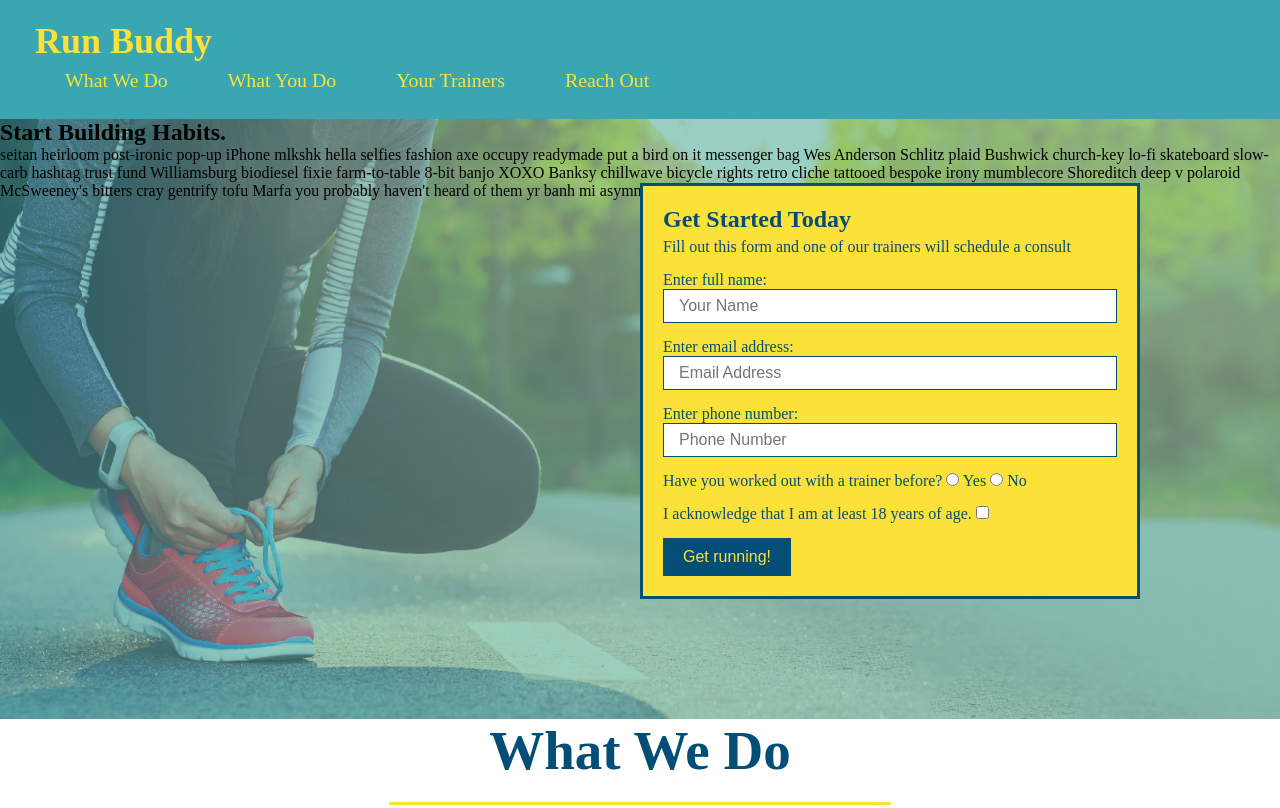
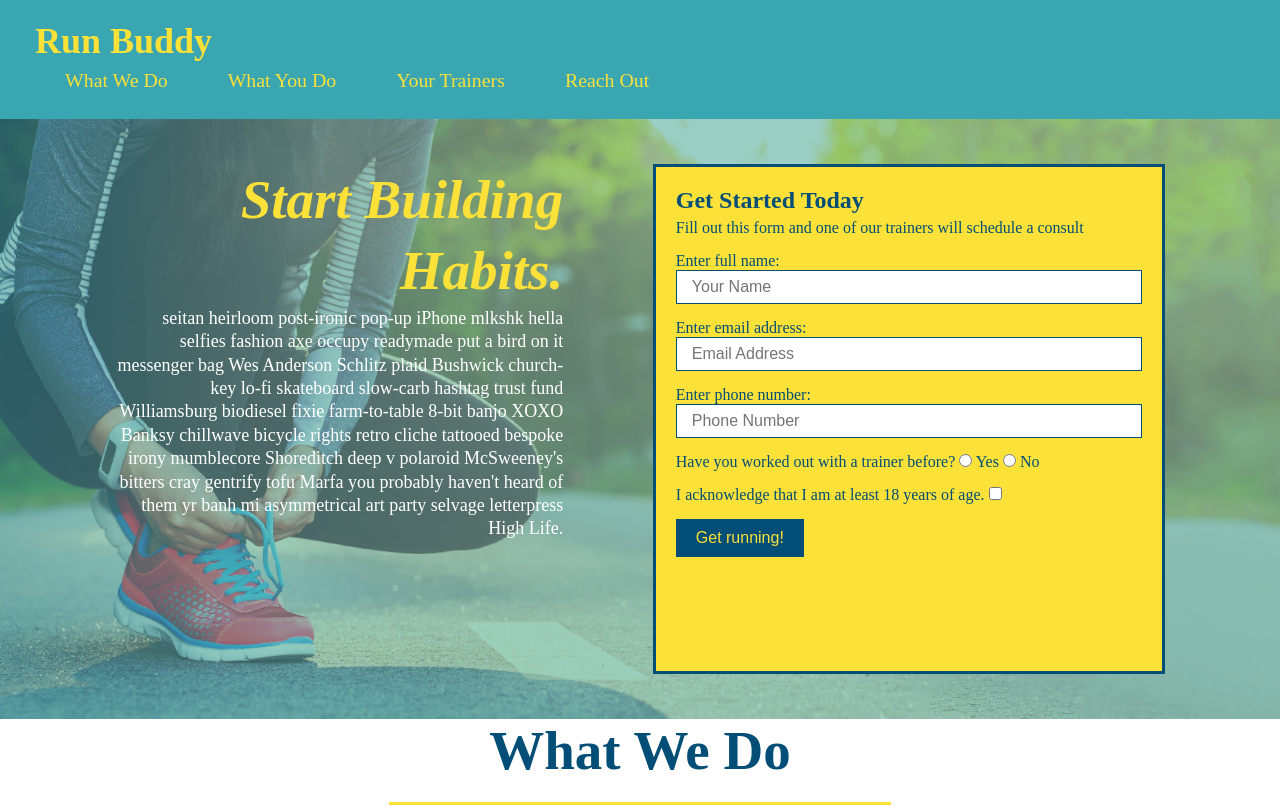
Before and after one commit to vlavaka/run-buddy, a plain HTML site: page runbuddy2.0/index.html in a window 1280 px wide. Shown: the top 808 px of the page. Drawn offline with Linux system fonts and the light colour scheme.

Commit message:
add flexbox to the hero

```diff
--- a/runbuddy2.0/assests/css/style.css
+++ b/runbuddy2.0/assests/css/style.css
@@ -51,13 +51,15 @@ header nav ul li a {
 }
 
 footer {
+    justify-content: space-between;
     background: #fce138;
     width: 100%;
     padding: 40px 35px;
+    flex-wrap:wrap;
 }
 
 footer h2 {
-    display: inline;
+    display: flex;
     color: #024e76;
     font-size: 30px;
     margin: 0;
@@ -80,26 +82,34 @@ footer a {
     background-size: cover;
     background-position: center;
     position: relative;
+    display: flex;
+    justify-content: center;
+    flex-wrap: wrap;
 }
 /* Hero Style End*/
 
-.hero-form {
-    background color: #fce138;
-    padding: 20px;
-    width: 500px;
-    color: #024e76;
+.hero-cta {
+    width: 35%;
+    text-align: right;
+    margin: 3.5%;
+    color: #fff;
+    font-size: 18px;
+    line-height: 1.3;
+}
 
+.hero-cta h2 {
+    font-style: italic;
+    font-size: 55px;
+    color: #fce138;
 }
 
 .hero-form {
     border: solid 3px #024e76;
     background-color: #fce138;
-    padding: 20px
-    width: 500px;
+    padding: 20px;
     color: #024e76;
-    position: absolute;
-    bottom: 120px;
-    right: 140px;
+    width: 40%;
+    margin: 3.5%;
 }
 
 .hero-form h3 {
```
